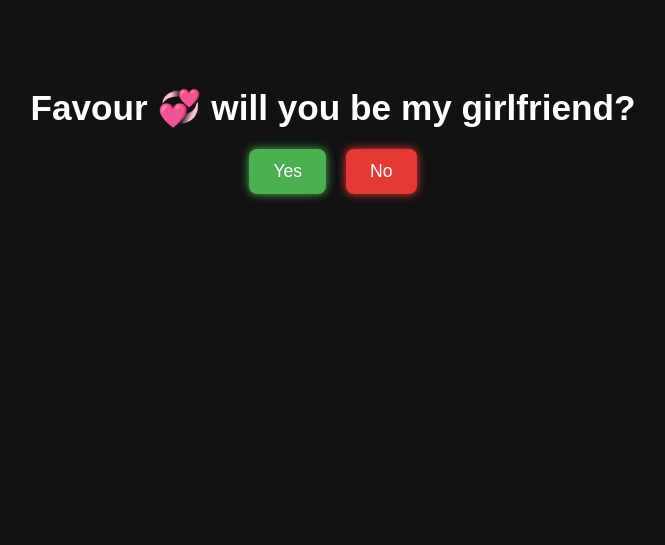
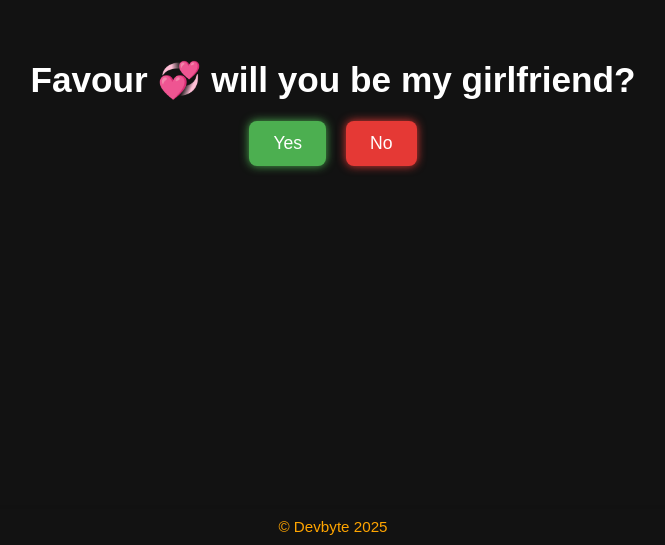
Before and after one commit to timibot/for-ms-eihoda, a plain HTML site: page index.html in a window 1280 px wide. Shown: the part 255-800 px from the top of the page, without its empty margins (307-972 px from the left). Drawn offline with Linux system fonts and the light colour scheme.

Commit message:
Update index.html

```diff
--- a/index.html
+++ b/index.html
@@ -5,7 +5,24 @@
   <meta name="viewport" content="width=device-width, initial-scale=1.0"/>
   <title>Be My Girlfriend?</title>
   <link rel="stylesheet" href="style.css">
-  <link rel="icon" type ="image/png "href="./images/favicon.png">
+  <link rel="icon" type="image/png" href="./images/favicon.png">
+  <style>
+    /* Footer fixed to bottom */
+    body { padding-bottom: 3.5rem; /* avoid content behind the fixed footer */ }
+    .site-footer {
+      position: fixed;
+      left: 0;
+      right: 0;
+      bottom: 0;
+      text-align: center;
+      padding: 0.6rem 1rem;
+      font-size: 0.95rem;
+      color: orange; /* orange text */
+      background: inherit; /* match the page background */
+      box-shadow: 0 -1px 4px rgba(0,0,0,0.06);
+    }
+    .site-footer p { margin: 0; }
+  </style>
 </head>
 <body>
 
@@ -20,6 +37,11 @@
 
   <div class="message" id="message"></div>
 
+  <!-- Footer with copyright symbol -->
+  <footer class="site-footer" role="contentinfo" aria-label="Site copyright">
+    <p>&copy; Devbyte 2025</p>
+  </footer>
+
   <script src="app.js"></script>
 </body>
 </html>
```
